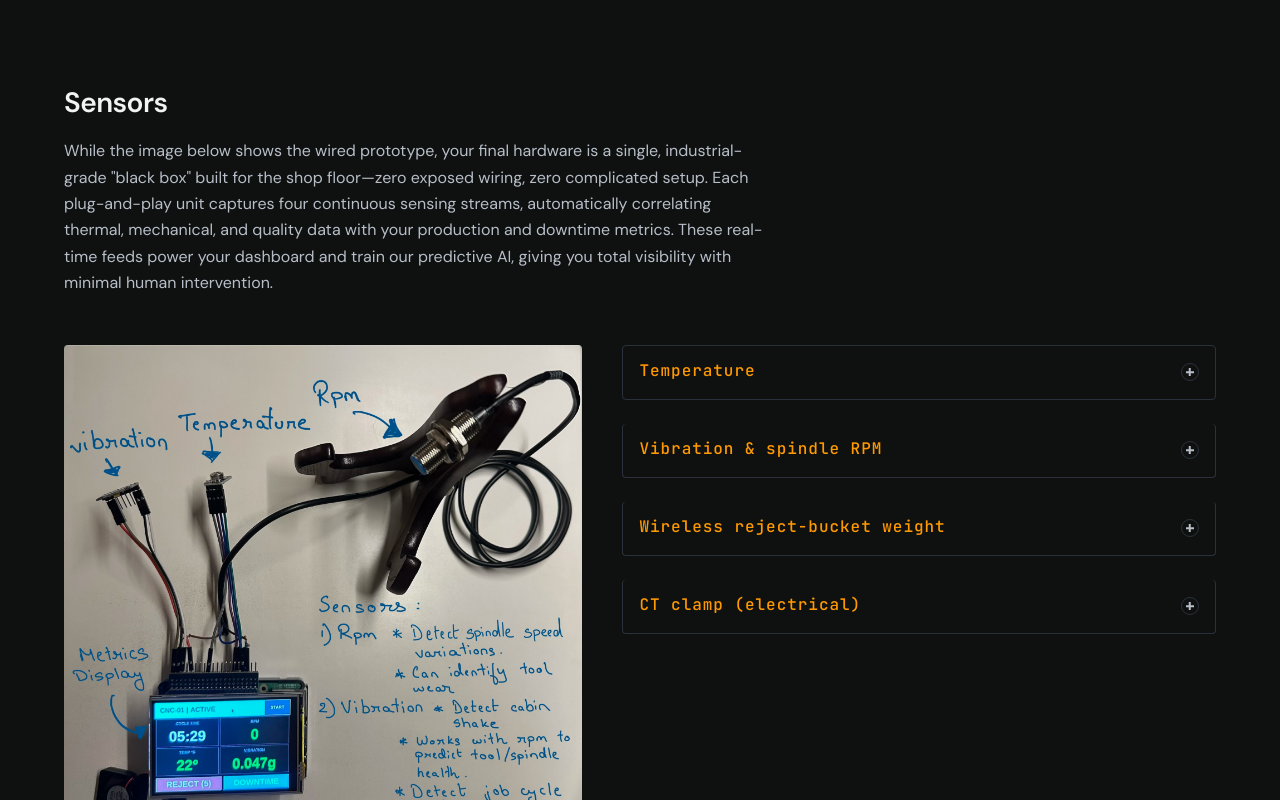
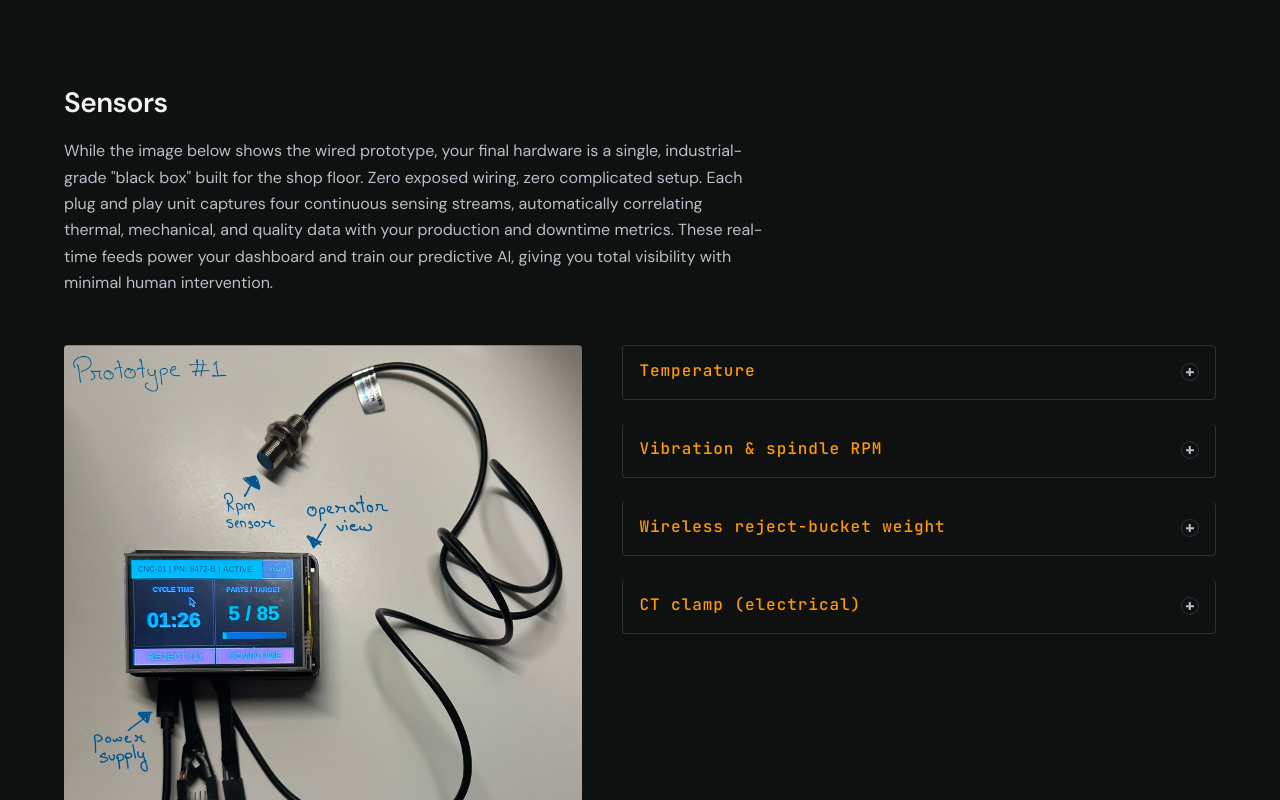
Before and after one commit to rushiKshirsagar/toolLink-website, a React (Vite) app: page / in a window 1280 px wide. Shown: the part 2940-3740 px from the top of the page. Built offline with nearby package versions, Linux system fonts and the light colour scheme.

Commit message:
prototype 1

```diff
--- a/src/components/Sensors.jsx
+++ b/src/components/Sensors.jsx
@@ -32,11 +32,11 @@ export function Sensors() {
         <div data-reveal-row>
           <h2 className="section__title">Sensors</h2>
           <p className="section__intro">
-          While the image below shows the wired prototype, your final hardware is a single, industrial-grade "black box" built for the shop floor—zero exposed wiring, zero complicated setup. Each plug-and-play unit captures four continuous sensing streams, automatically correlating thermal, mechanical, and quality data with your production and downtime metrics. These real-time feeds power your dashboard and train our predictive AI, giving you total visibility with minimal human intervention.          </p>
+          While the image below shows the wired prototype, your final hardware is a single, industrial-grade "black box" built for the shop floor. Zero exposed wiring, zero complicated setup. Each plug and play unit captures four continuous sensing streams, automatically correlating thermal, mechanical, and quality data with your production and downtime metrics. These real-time feeds power your dashboard and train our predictive AI, giving you total visibility with minimal human intervention.          </p>
         </div>
         <div className="sensors__layout" data-reveal-row>
           <div className="sensors__media">
-            <img src={`${import.meta.env.BASE_URL}images/sensors.jpg`} alt="Sensors including temperature, vibration, reject-bucket weight, and CT clamp for motor current" />
+            <img src={`${import.meta.env.BASE_URL}images/sensors.jpeg`} alt="Sensors including temperature, vibration, reject-bucket weight, and CT clamp for motor current" />
           </div>
           <ul className="sensor-list accordion">
           {SENSORS.map(({ label, text }, index) => {
```
Also changed, not shown: public/images/sensors.jpeg (added).
